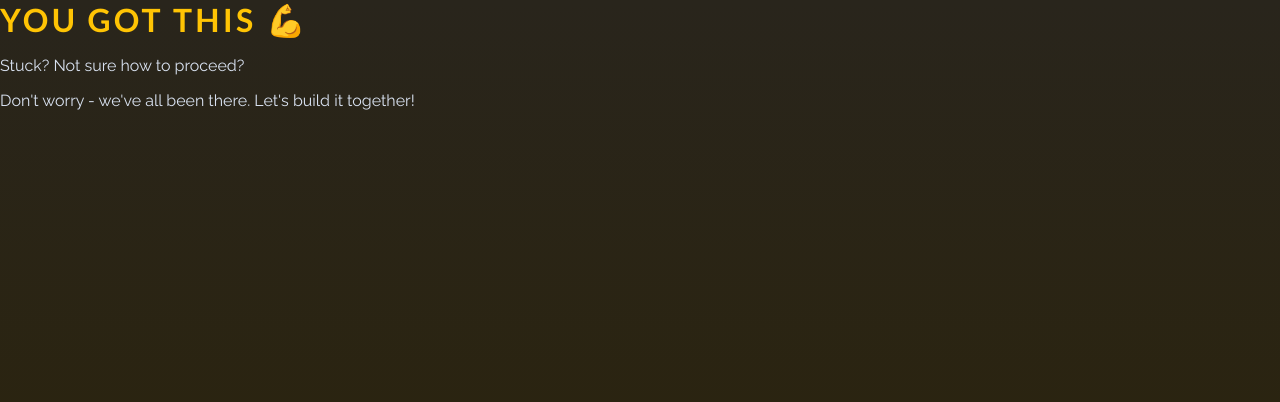
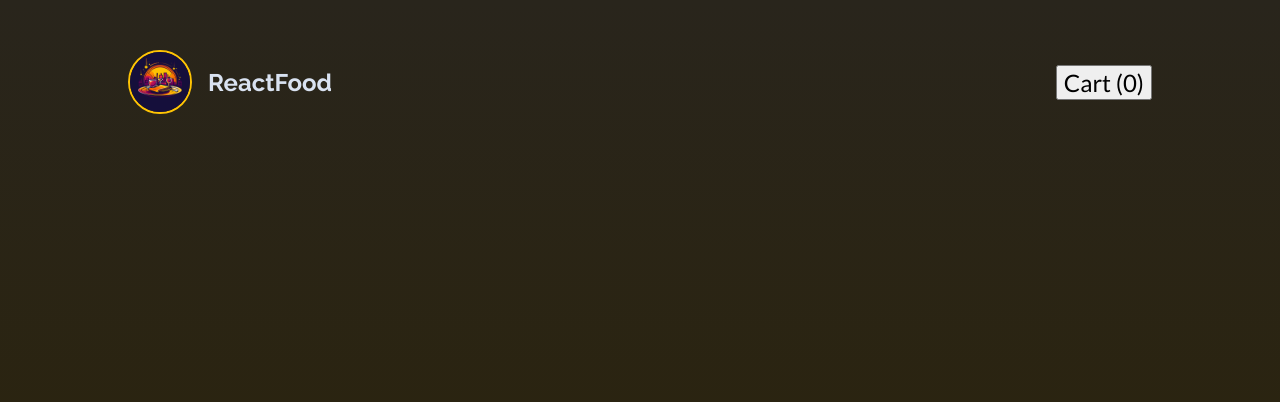
Before and after one commit to Majid-Hadadidan/foodOrderApp, a React (Vite) app: page / in a window 1280 px wide. Shown: the top 402 px of the page. Built offline with nearby package versions, Linux system fonts and the light colour scheme.

Commit message:
Add Header component

```diff
--- a/src/App.jsx
+++ b/src/App.jsx
@@ -1,9 +1,9 @@
+import Header from "./components/Header";
+
 function App() {
   return (
     <>
-      <h1>You got this 💪</h1>
-      <p>Stuck? Not sure how to proceed?</p>
-      <p>Don't worry - we've all been there. Let's build it together!</p>
+      <Header/>
     </>
   );
 }
--- /dev/null
+++ b/src/components/Header.jsx
@@ -0,0 +1,14 @@
+import logoImg from '../assets/logo.jpg'
+export default function Header() {
+  return (
+    <header id="main-header">
+      <div id="title">
+        <img src={logoImg} alt="A resaurant" />
+        <h2>ReactFood</h2>
+      </div>
+      <nav>
+        <button>Cart (0)</button>
+      </nav>
+    </header>
+  );
+}
```
